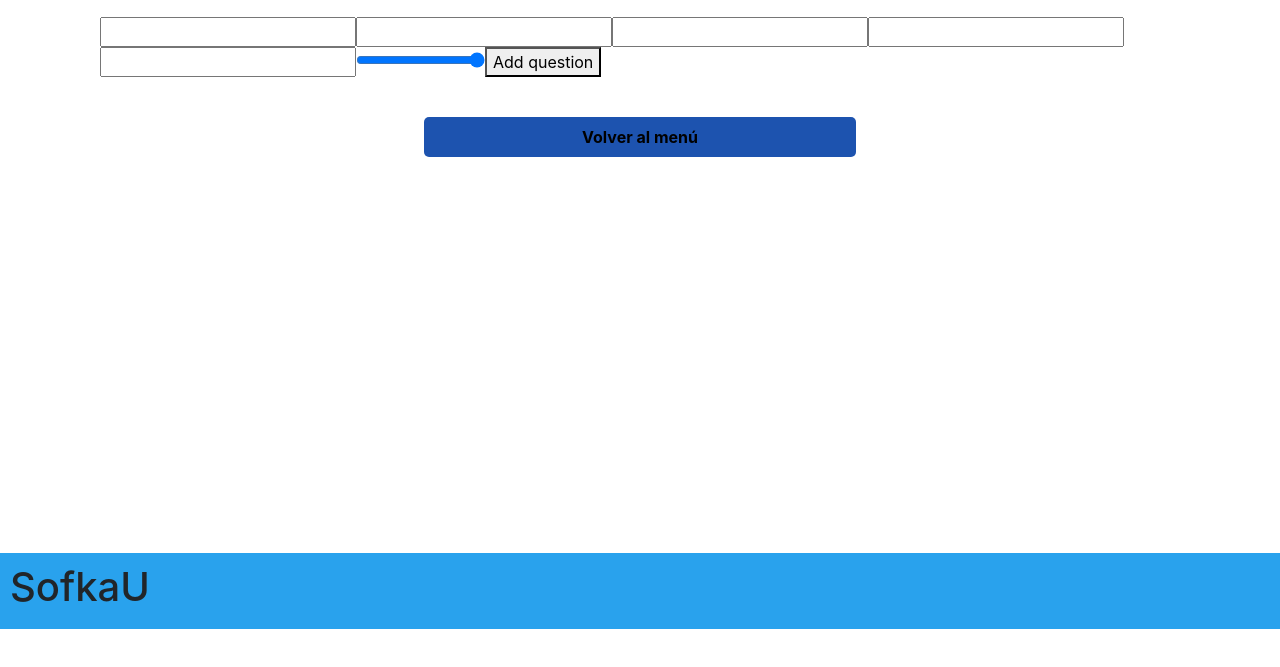
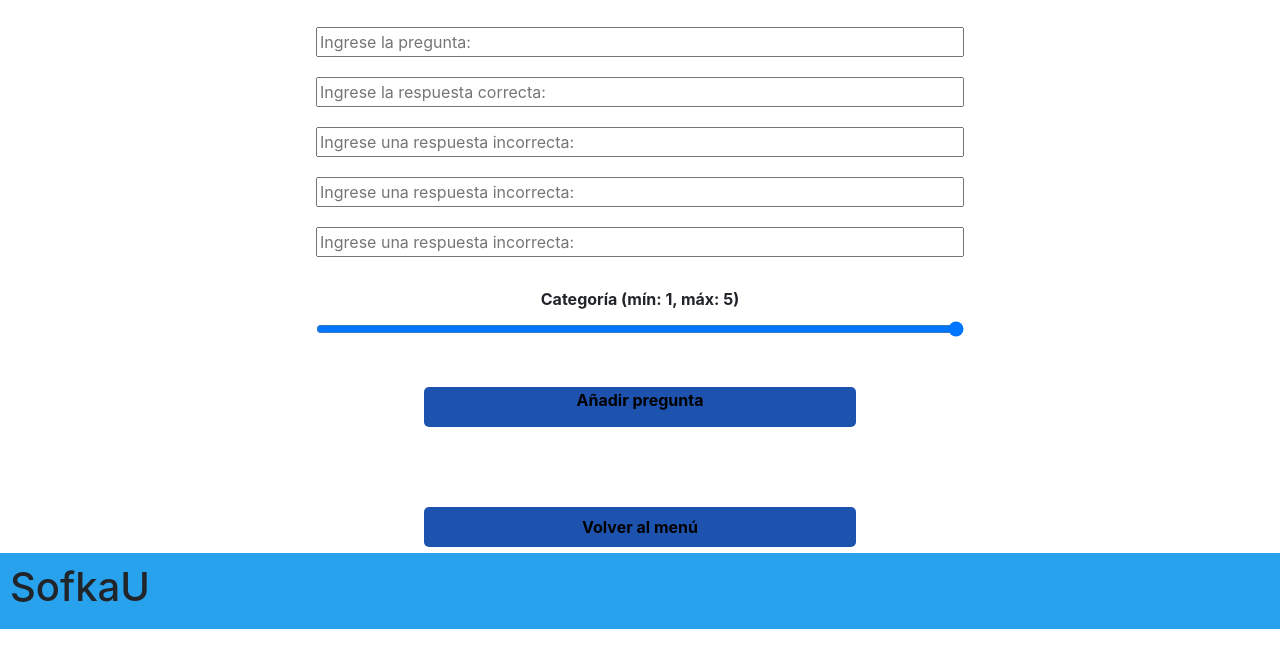
Before and after one commit to MateoCardonaRincon/reto-javascript-sofkau, a plain HTML site: page index.html in a window 1280 px wide. Both pictures are taken after a click on the button "Añadir pregunta". Shown: the part 171-838 px from the top of the page. Before the commit the page ends 800 px from the top, so only its background shows below. Drawn offline with nearby package versions, Linux system fonts and the light colour scheme.

Commit message:
Refactorization of some methods
Some blocks of code in the file addQuestion.js was refactorized into new methods, to increase readability. Some styles were readjusted. It was implemented the load in the local storage of some pre setted up colletions containing questions and their answers, one collecion by category.

```diff
--- a/app.js
+++ b/app.js
@@ -1,16 +1,4 @@
 import menu from "./views/menu.js";
-import {
-    questions_c1,
-    questions_c2,
-    questions_c3,
-    questions_c4,
-    questions_c5,
-} from "./persistencia/questions.js";
-
-localStorage.setItem("QuestionsC1", JSON.stringify(questions_c1));
-localStorage.setItem("QuestionsC2", JSON.stringify(questions_c2));
-localStorage.setItem("QuestionsC3", JSON.stringify(questions_c3));
-localStorage.setItem("QuestionsC4", JSON.stringify(questions_c4));
-localStorage.setItem("QuestionsC5", JSON.stringify(questions_c5));
-
+import { loadLocalStorage } from "./modules/loadLocalStorage.js";
 menu();
+loadLocalStorage()
--- a/model/questionQuery.js
+++ b/model/questionQuery.js
@@ -4,6 +4,7 @@ async function getQuestionObject(index, category) {
   switch (category) {
     case 0:
       questions = await JSON.parse(localStorage.getItem("QuestionsC1"));
+      console.log(questions);
       break;
     case 1:
       questions = await JSON.parse(localStorage.getItem("QuestionsC2"));
@@ -26,6 +27,7 @@ async function getQuestionObject(index, category) {
 // get a posible answer for a question
 async function getChoice(index_question, index_round) {
   let question = await getQuestionObject(index_question, index_round);
+
   let choices = await question.answers;
   // let choice_object = await choices[index_choice];
   // let choice = await choice_object.answer;
--- /dev/null
+++ b/modules/loadLocalStorage.js
@@ -0,0 +1,27 @@
+import {
+    questions_c1,
+    questions_c2,
+    questions_c3,
+    questions_c4,
+    questions_c5,
+} from "../persistencia/questions.js";
+
+const loadLocalStorage = () => {
+    if (JSON.parse(localStorage.getItem("QuestionsC1")) === null) {
+        localStorage.setItem("QuestionsC1", JSON.stringify(questions_c1));
+    }
+    if (JSON.parse(localStorage.getItem("QuestionsC2")) === null) {
+        localStorage.setItem("QuestionsC2", JSON.stringify(questions_c2));
+    }
+    if (JSON.parse(localStorage.getItem("QuestionsC3")) === null) {
+        localStorage.setItem("QuestionsC3", JSON.stringify(questions_c3));
+    }
+    if (JSON.parse(localStorage.getItem("QuestionsC4")) === null) {
+        localStorage.setItem("QuestionsC4", JSON.stringify(questions_c4));
+    }
+    if (JSON.parse(localStorage.getItem("QuestionsC5")) === null) {
+        localStorage.setItem("QuestionsC5", JSON.stringify(questions_c5));
+    }
+}
+
+export { loadLocalStorage }
--- a/styles.css
+++ b/styles.css
@@ -96,13 +96,27 @@ tr:hover {
 }
 
 .form {
+  display: flex;
+  flex-direction: column;
+  justify-content: center;
+  align-items: space-between;
+  height: 100%;
+  width: 100%;
   margin-left: auto;
   margin-right: auto;
 }
-.question-div {
-  background-color: #ffffff;
+
+.input-form {
+  width: 60%;
+  margin-left: auto;
+  margin-right: auto;
+  margin-top: 10px;
+  margin-bottom: 10px;
 }
 
-.answer-div {
-  background-color: #ffffff;
+.cat-span {
+  font-weight: bold;
+  margin-top: 20px;
+  margin-left: auto;
+  margin-right: auto;
 }
--- a/views/addQuestion.js
+++ b/views/addQuestion.js
@@ -1,5 +1,6 @@
 import createTitle from "../modules/createTitle.js";
 import createButton from "../modules/createButton.js";
+import { saveMenuChildren } from "../modules/saveMenuChildren.js";
 
 var bdiv = document.querySelector("#body-div");
 
@@ -13,84 +14,72 @@ const createQuestionForm = () => {
   return 1;
 };
 
-const saveMenuChildren = () => {
-  let menuChildren = {};
-  let children = bdiv.children;
-  for (var i = 1; children.length >= i; i++) {
-    menuChildren["child" + i] = children[i - 1];
-  }
-  return menuChildren;
-};
-
 const createForm = () => {
   let form = document.createElement("form");
   form.setAttribute("id", "new_form");
+  form.setAttribute("class", "form");
 
-  form.appendChild(newInput("question_input", "Ingrese la pregunta:", "text"));
-  form.appendChild(
-    newInput("answer_input", "Ingrese la respuesta correcta:", "text")
+  let qu_input = newInput("question_input", "Ingrese la pregunta:", "text");
+  let ans_input = newInput(
+    "answer_input",
+    "Ingrese la respuesta correcta:",
+    "text"
   );
-  form.appendChild(
-    newInput("wrong_answer_input1", "Ingrese una respuesta incorrecta:", "text")
+  let wrong1 = newInput(
+    "wrong_answer_input1",
+    "Ingrese una respuesta incorrecta:",
+    "text"
   );
-  form.appendChild(
-    newInput("wrong_answer_input2", "Ingrese una respuesta incorrecta:", "text")
+  let wrong2 = newInput(
+    "wrong_answer_input2",
+    "Ingrese una respuesta incorrecta:",
+    "text"
   );
-  form.appendChild(
-    newInput("wrong_answer_input3", "Ingrese una respuesta incorrecta:", "text")
+  let wrong3 = newInput(
+    "wrong_answer_input3",
+    "Ingrese una respuesta incorrecta:",
+    "text"
   );
-  const inputRange = newInput(
+  let inputRange = newInput(
     "input_category",
     "Ingrese la categoria (Entre 1 y 5)",
     "range"
   );
-  inputRange.type = "range";
   inputRange.min = "1";
   inputRange.max = "5";
   inputRange.step = "1";
-  form.appendChild(inputRange);
+
+  let label = document.createElement("span")
+  label.setAttribute("class", "cat-span")
+  label.textContent = "Categoría (mín: 1, máx: 5)"
 
   const submitButm = document.createElement("button");
   submitButm.setAttribute("type", "submit");
-  submitButm.textContent = "Add question";
-
-  const frmLogin = form;
-  frmLogin.addEventListener("submit", (e) => {
-    e.preventDefault();
-    const formData = Object.fromEntries(new FormData(e.target).entries());
-    console.log(e);
+  submitButm.setAttribute("class", "buttons");
+  submitButm.textContent = "Añadir pregunta";
+  submitButm.addEventListener("click", () => {
+    loadNewQuestion(qu_input, ans_input, wrong1, wrong2, wrong3, inputRange);
   });
 
+  form.appendChild(qu_input);
+  form.appendChild(ans_input);
+  form.appendChild(wrong1);
+  form.appendChild(wrong2);
+  form.appendChild(wrong3);
+  form.appendChild(label);
+  form.appendChild(inputRange);
   form.appendChild(submitButm);
 
-  // var categoryValue = document
-  //   .getElementById("input_category")
-  //   .getAttribute("value");
-  // console.log(categoryValue);
-
-  // JSON.parse(
-  //   localStorage.getItem(
-  //     "QuestionsC" +
-  //   )
-  // );
-
-  //let newQuestion = {};
   return form;
 };
 
 const newInput = (id, inputText, inputType) => {
-  // let inputTitle = document.createElement("h6");
-  // inputTitle.setAttribute("class", "title");
-  // inputTitle.textContent = inputText;
-
   let nInput = document.createElement("input");
+  nInput.setAttribute("placeholder", inputText);
   nInput.setAttribute("id", id);
+  nInput.setAttribute("class", "input-form");
   nInput.type = inputType;
   nInput.required = true;
-
-  //newInput.appendChild(inputTitle);
-  //newInput.appendChild(nInput);
-
   return nInput;
 };
 
@@ -106,4 +95,54 @@ const createBackButton = (savedMenu) => {
   return backBtn;
 };
 
+const setNewQuestion = (qu, ans, wrng1, wrng2, wrng3) => {
+  let newQuestion = {
+    id: 6,
+    question: qu,
+    answers: [
+      {
+        answer: ans,
+        is_correct: true,
+      },
+      {
+        answer: wrng1,
+        is_correct: false,
+      },
+      {
+        answer: wrng2,
+        is_correct: false,
+      },
+      {
+        answer: wrng3,
+        is_correct: false,
+      },
+    ],
+  };
+  return newQuestion;
+};
+
+const loadNewQuestion = (
+  qu_input,
+  ans_input,
+  wrong1,
+  wrong2,
+  wrong3,
+  inputRange
+) => {
+  let qu = qu_input.value;
+  let ans = ans_input.value;
+  let wrng1 = wrong1.value;
+  let wrng2 = wrong2.value;
+  let wrng3 = wrong3.value;
+  let cat = inputRange.value;
+
+  let questions = JSON.parse(localStorage.getItem("QuestionsC" + cat));
+
+  let new_question = setNewQuestion(qu, ans, wrng1, wrng2, wrng3);
+
+  questions.push(new_question);
+
+  localStorage.setItem("QuestionsC" + cat, JSON.stringify(questions));
+};
+
 export default createQuestionForm;
```
